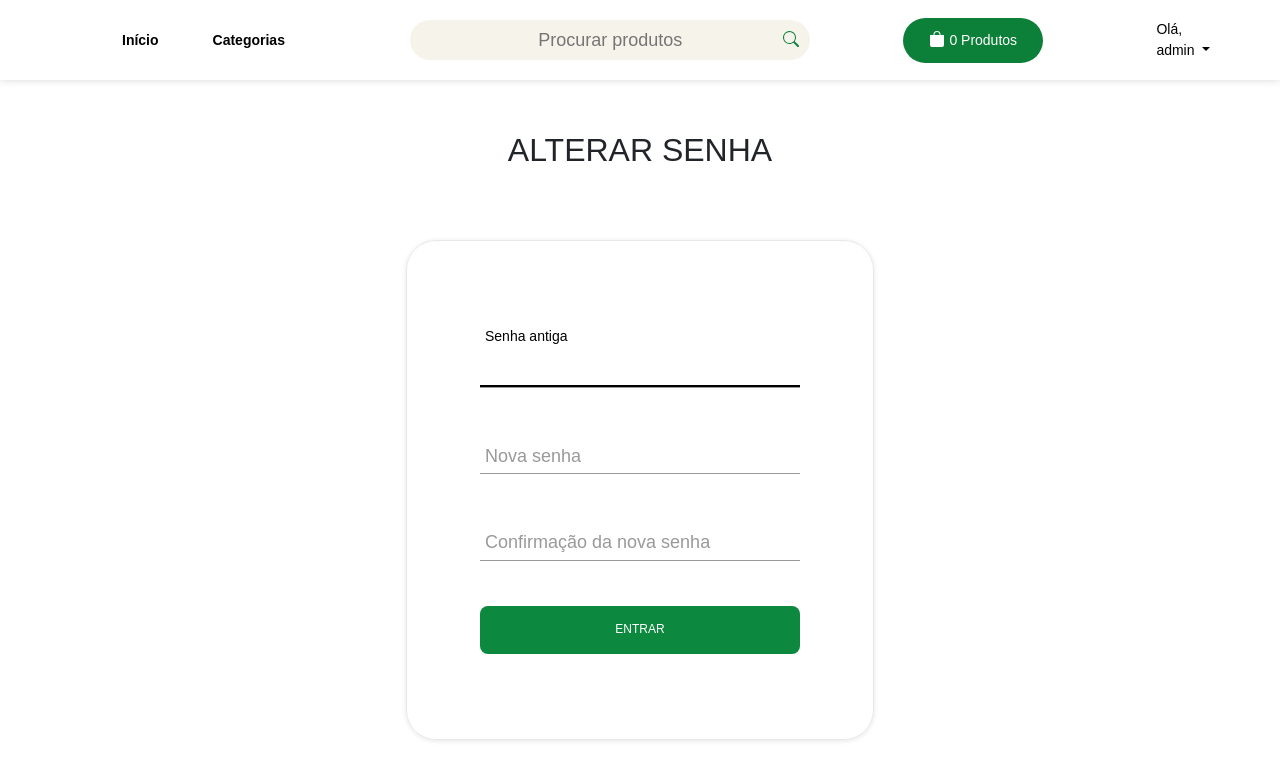
After one commit to samuelveigarangel/e-commerce-validity, a Django app: page /accounts/password_change/ in a window 1280 px wide. The commit adds this page. Shown: the top 780 px of the page. Run offline with Django 4.2, Linux system fonts and the light colour scheme; a user stored in the database is signed in; some libraries are stand-ins or nearby versions; some web fonts are replaced.

Commit message:
melhorias interface

```diff
--- a/accounts/urls.py
+++ b/accounts/urls.py
@@ -26,4 +26,7 @@ urlpatterns = [
     path(
         "password_reset/", auth_views.PasswordResetView.as_view(), name="password_reset"
     ),
+    path('password_change/', auth_views.PasswordChangeView.as_view(), name='password_change'),
+    path('password_change/done/', auth_views.PasswordChangeDoneView.as_view(),
+        name='password_change_done'),
 ]
--- a/static/css/carrinho_vazio.css
+++ b/static/css/carrinho_vazio.css
@@ -1,9 +1,7 @@
-
 .mt-100{
    margin-top:100px;
 
 }
-
 .card {
     margin-bottom: 30px;
     border: solid 1px #e8e8e8;
--- a/static/css/navbar.css
+++ b/static/css/navbar.css
@@ -199,14 +199,18 @@ button:focus{outline:none !important;}
 .mobile-menu.active .line3 {
   transform: rotate(45deg) translate(-3px, -7px);
 }
-.dropdown-menu{
-    border-radius: 30px;
+.show{
+    padding: 7px 15px;
+    border-radius: 10px;
+}
+.dropdown-toggle{
+    color: black;
+}
+.dropdown-toggle:hover{
+    color: black;
 }
 .dropdown-item:hover{
     background-color: rgb(246, 243, 234);
-    -webkit-border-radius: 30px;
-    -moz-border-radius: 30px;
-    border-radius: 30px;
 }
 
 
--- a/templates/navbar.html
+++ b/templates/navbar.html
@@ -44,12 +44,12 @@
 
         {% if user.is_authenticated %}
         <div class="dropdown show">
-            <a class="btn btn-secondary dropdown-toggle" href="#" role="button" id="dropdownMenuLink" data-toggle="dropdown" aria-haspopup="true" aria-expanded="false">
-              Perfil
+            <a class="dropdown-toggle"href="#" id="dropdownMenuLink" data-toggle="dropdown" aria-haspopup="true" aria-expanded="false">
+                <p style="margin: 0;">Olá,</p> {{user.username}}
             </a>
             <div class="dropdown-menu" aria-labelledby="dropdownMenuLink">
               <a class="dropdown-item" href="{% url 'users:minhas_compras' %}">Minhas compras</a>
-              <a class="dropdown-item" href="#">Meus dados</a>
+              <a class="dropdown-item" href="{% url 'users:perfil' user.pk%}">Meus dados</a>
               <a class="dropdown-item" href="{% url 'logout' %}">Sair</a>
             </div>
           </div>
--- /dev/null
+++ b/templates/registration/password_change_form.html
@@ -0,0 +1,70 @@
+{% extends 'base.html' %}
+{% load static %}
+{% block content %}
+
+<link rel="stylesheet" href="{% static 'css/inputs.css' %}">
+
+<style>
+  .header-pswd{
+    text-align: center;
+    font-size: 1rem;
+    line-height: 2.5rem;
+    padding-top: 30px;
+  }
+  .pswd-change{
+    display: flex;
+    padding: 7.5em 1.5em;
+    border: solid 1px #e8e8e8;
+    height: 500px;
+    width: 40%;
+    margin:0 auto;
+    margin-top: 70px;
+    border-radius: 30px;
+    -webkit-box-shadow: 0px 1px 5px rgba(0,0,0,0.1);
+    box-shadow: 0px 1px 5px rgba(0,0,0,0.1);
+    justify-content: center;
+  }
+  .btn-entrar{
+    font-size: 12px;
+    width: 100%;
+    border: none;
+    border-radius: 0.5rem;
+    text-transform: uppercase;
+    min-height: 3rem;
+    min-width: 3rem;
+    background-color: rgb(12, 137, 62);
+    color: white;
+  }
+
+  .btn-entrar:hover{
+    -webkit-box-shadow: 5px 5px 16px 1px rgba(0,0,0,0.19);
+    box-shadow: 5px 5px 16px 1px rgba(0,0,0,0.19);
+    transition: background-color 200ms ease-in 0s;
+    background-color: rgb(3, 97, 52);
+  }
+</style>
+
+<div class="header-pswd">
+  <h1>ALTERAR SENHA</h1>
+</div>
+
+<div class="pswd-change">
+
+  <form action="" method="post">
+    {% csrf_token %}
+    {% for field in form %}
+    <div class="group">
+      {{ field }}
+      <span class="highlight"></span>
+      <span class="bar"></span>
+      <label>{{ field.label }}</label>
+    </div>
+    {% endfor %}
+
+    {{ form.non_field_errors }}
+    <button type="submit" class="btn-entrar">Entrar</button>
+  </form>
+</div>
+
+
+{% endblock %}
--- a/users/admin.py
+++ b/users/admin.py
@@ -11,7 +11,7 @@ class CustomUserAdmin(UserAdmin):
     add_form = UserCreationForm
     form = CustomUserChangeForm
     model = CustomUser
-    list_display = ["email", "username"]
+    list_display = ["id", "email", "username"]
     list_display_links = ["username", "email"]
 
     class Meta:
--- a/users/urls.py
+++ b/users/urls.py
@@ -1,8 +1,9 @@
 from django.urls import path
-from .views import MinhasCompras
+from .views import MinhasCompras, Perfil
 
 app_name = "users"
 
 urlpatterns = [
     path("minhas-compras/", MinhasCompras.as_view(), name="minhas_compras"),
+    path('dados/<int:pk>/', Perfil.as_view(), name='perfil')
 ]
```
Also changed, not shown: static/css/perfil.css (added, +43 -0 lines), templates/partials/_carrinho_vazio.html (+0 -7 lines), templates/produto/carrinho.html (+24 -3 lines), templates/registration/password_change_done.html (added, +11 -0 lines), templates/users/minhas_compras.html (+30 -5 lines), templates/users/perfil.html (added, +30 -0 lines), users/views.py (+9 -3 lines), db.sqlite3, static/css/minhas_compras.css (added).
